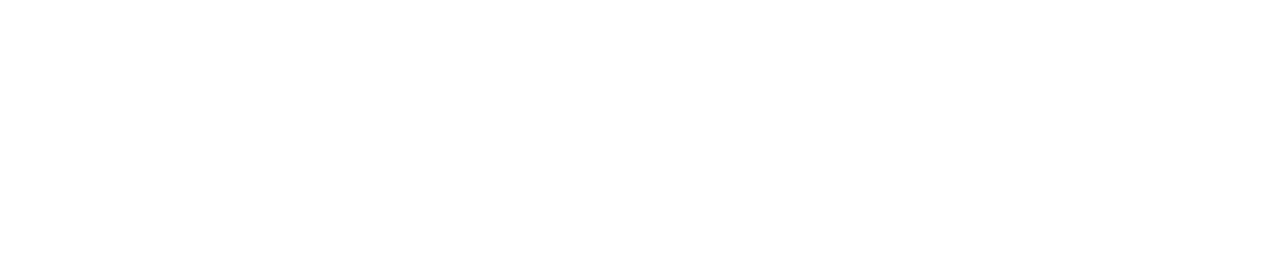
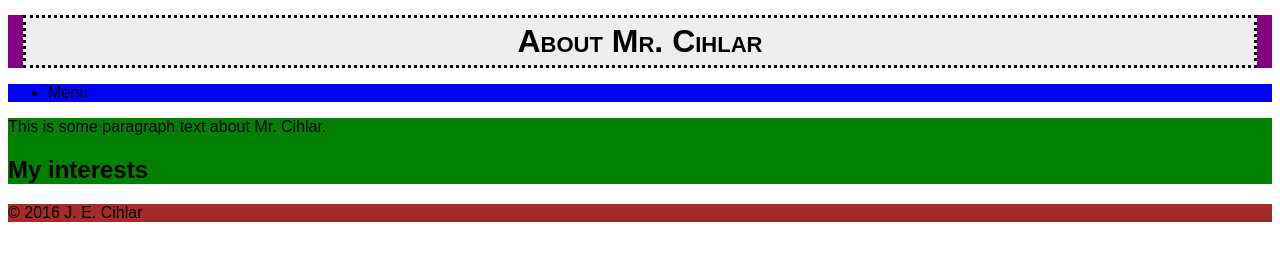
Before and after one commit to jecihlar/senncodingclub, a plain HTML site: page index.html in a window 1280 px wide. Drawn offline with Linux system fonts and the light colour scheme.

Commit message:
Added some new HTML and styles

```diff
--- a/index.html
+++ b/index.html
@@ -2,9 +2,29 @@
 <html>
     <head>
         <title>Mr. Jonathon E. Cihlar - Coding Club Sponsor</title>
+        <link rel="stylesheet" type="text/css" href="style.css">
     </head>
 
     <body>
+            <!-- header -->
+        <div id="header">
+            <h1>About Mr. Cihlar</h1>
+        </div>
+            <!--Menu bar -->
+        <div id="menu">
+            <ul>
+                <li>Menu</li>
+            </ul>
+        </div>
+            <!-- Content pane -->
+        <div id="content">
+            <p>This is some paragraph text about Mr. Cihlar.</p>
+            <h2>My interests</h2>
+        </div>
 
+            <!-- footer -->
+        <div id="footer">
+            <p>&copy; 2016 J. E. Cihlar</p>
+        </div>
     </body>
 </html>
--- /dev/null
+++ b/style.css
@@ -0,0 +1,46 @@
+/*
+style.css
+*/
+
+body {
+    font-family : Arial, Helvetica, sans-serif;
+}
+
+h1 {
+    border : 3px dotted #000000;
+    padding : 5px;
+    margin : 15px;
+    background-color : #eeeeee;
+    font-size : 2em;
+    font-variant : small-caps;
+    text-align : center;
+}
+
+h2 {
+
+}
+
+p {
+    font-size : 1em;
+}
+
+div {
+    margin : 0px;
+    padding : 0px;
+}
+
+#header {
+    background-color : purple;
+}
+
+#menu {
+    background-color : blue;
+}
+
+#content {
+    background-color : green;
+}
+
+#footer {
+    background-color : brown;
+}
```
